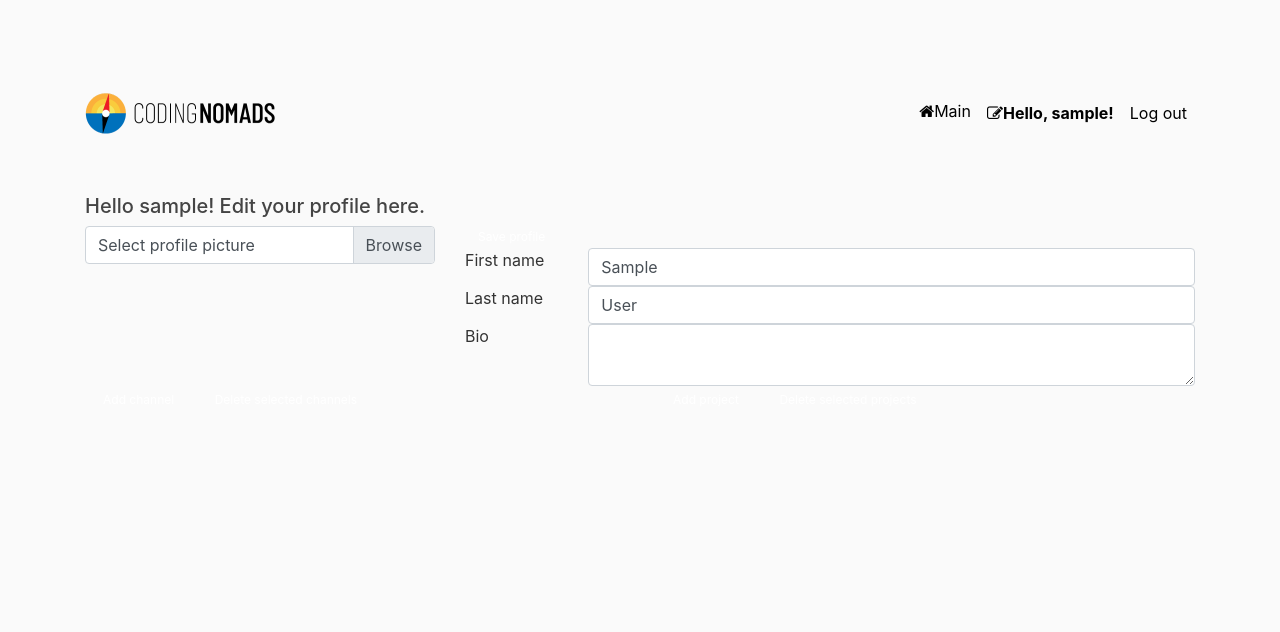
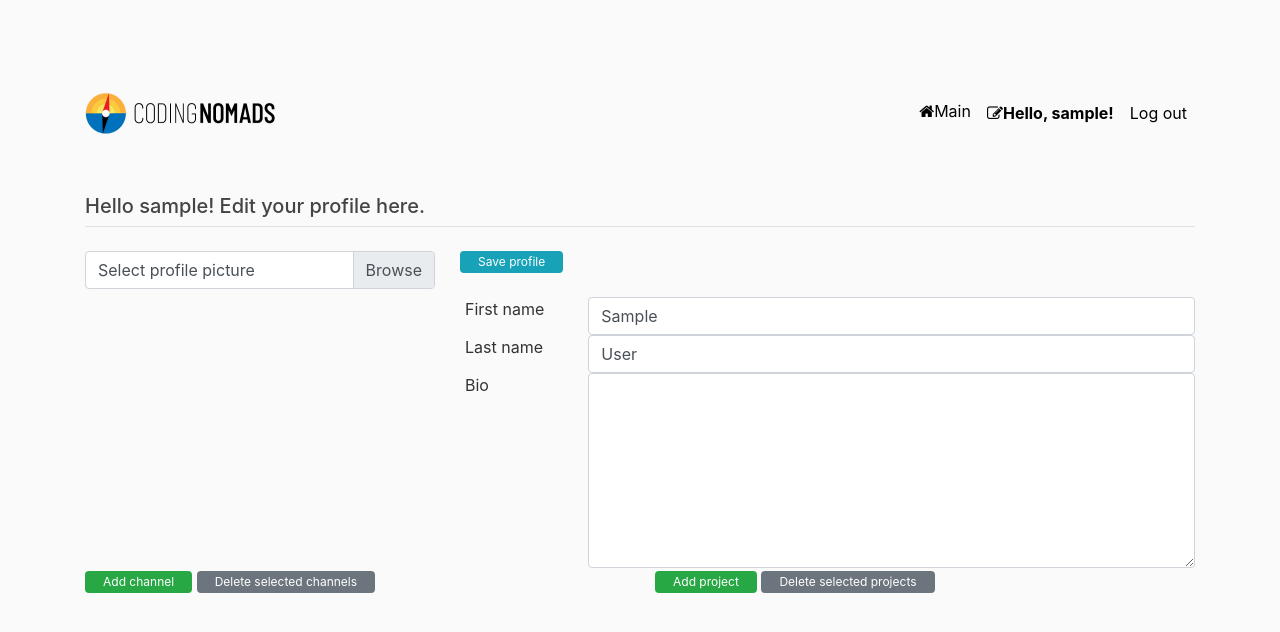
Before and after one commit to mingyyy/project_portfolio, a Django app: page /edit/ in a window 1280 px wide. Shown: the top 632 px of the page. Run offline with Django 3.2, Linux system fonts and the light colour scheme; the visitor is signed in with stand-in values (Sample User, id 1); data that the repository does not hold is empty; some libraries are stand-ins or nearby versions.

Commit message:
Change in edit.html: button color, some bootstrap

```diff
--- a/app_port/templates/edit.html
+++ b/app_port/templates/edit.html
@@ -1,13 +1,16 @@
     {% extends "base.html" %}
 
 {% block content %}
+<legend class="border-bottom mb-4">
     <h5>Hello {{user.username}}! Edit your profile here.</h5>
+</legend>
+
 
 <form action="{% url 'app_port:edit' %}" method="post" enctype="multipart/form-data" id="form1">
     <div class="row">
         <div class="col-sm-4">
             {% if user.profile.picture %}
-                <img src="{{user.profile.picture.url}}" alt="profile picture" width="100%"><br>
+                <img class="rounded-circle" src="{{user.profile.picture.url}}" alt="profile picture" width="80%"><br>
             {% endif %}
             <div class="input-group mb-3">
                 <div class="input-group-prepend">
@@ -20,8 +23,9 @@
 
         <div class="col-sm-8">
             <div class="form-row">
-                <input type="submit" name="save_profile" value="Save profile" form="form1" class="btn">
+                <input type="submit" name="save_profile" value="Save profile" form="form1" class="btn btn-info">
             </div>
+            <br>
             <div class="form-row">
                 <div class="col-sm-2">
                     First name
@@ -43,7 +47,7 @@
                     Bio
                 </div>
                 <div class="col-sm-10">
-                    <textarea name="bio" class="form-control">{{user.profile.bio}} </textarea>
+                    <textarea name="bio" class="form-control" style="height: 195px">{{user.profile.bio}} </textarea>
                 </div>
             </div>
         </div>
@@ -53,9 +57,9 @@
         {% csrf_token %}
         <div class="row">
             <div class="col-sm-6">
-              <input type="submit" name="new_channel" value="Add channel" class="btn" form="form1">
-              <input type="submit" name="delete_channel" value="Delete selected channels" form="form1" class="btn">
-                <br>
+              <input type="submit" name="new_channel" value="Add channel" class="btn btn-success" form="form1">
+              <input type="submit" name="delete_channel" value="Delete selected channels" form="form1" class="btn btn-secondary">
+                <br><br>
                 {% for channel in channels %}
                  <div class="form-row">
                     <div class="col-2">
@@ -73,9 +77,9 @@
             </div>
 
             <div class="col-sm-6">
-                <input type="submit" name="new_project" value="Add project" class="btn" form="form1">
-                <input type="submit" name="delete_project" value="Delete selected projects" form="form1" class="btn">
-                <br>
+                <input type="submit" name="new_project" value="Add project" class="btn btn-success" form="form1">
+                <input type="submit" name="delete_project" value="Delete selected projects" form="form1" class="btn btn-secondary">
+                <br><br>
                 {% for project in projects %}
                     <div class="form-row">
                         <div class="col-2">
```
